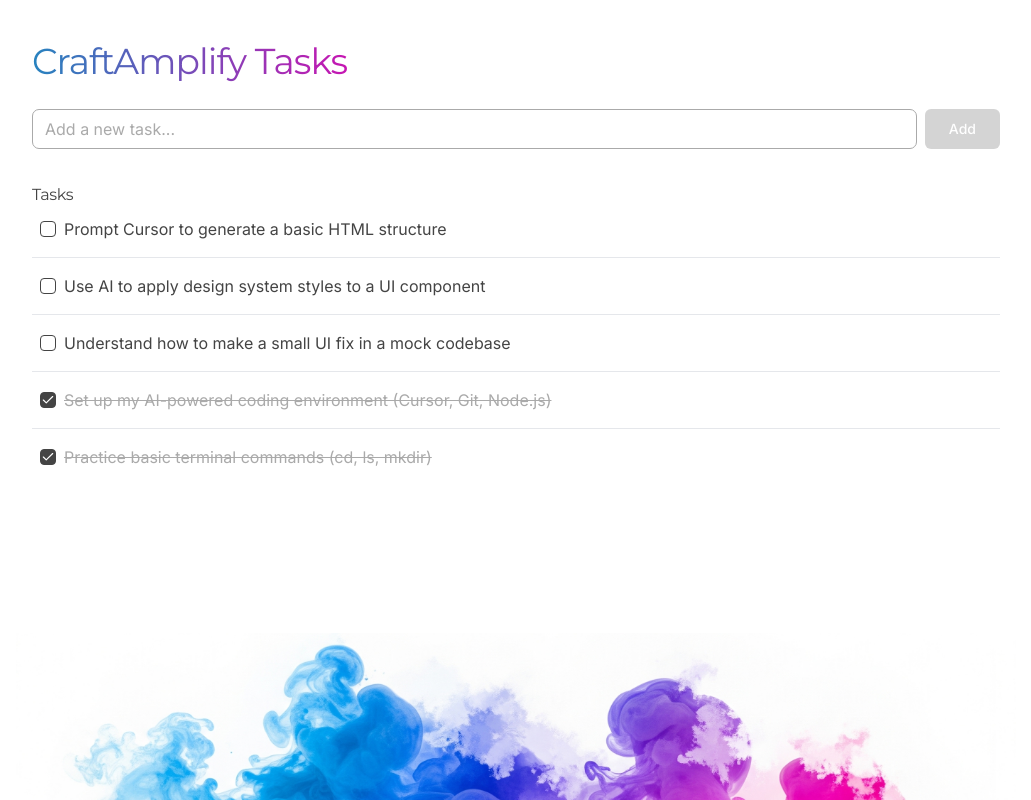
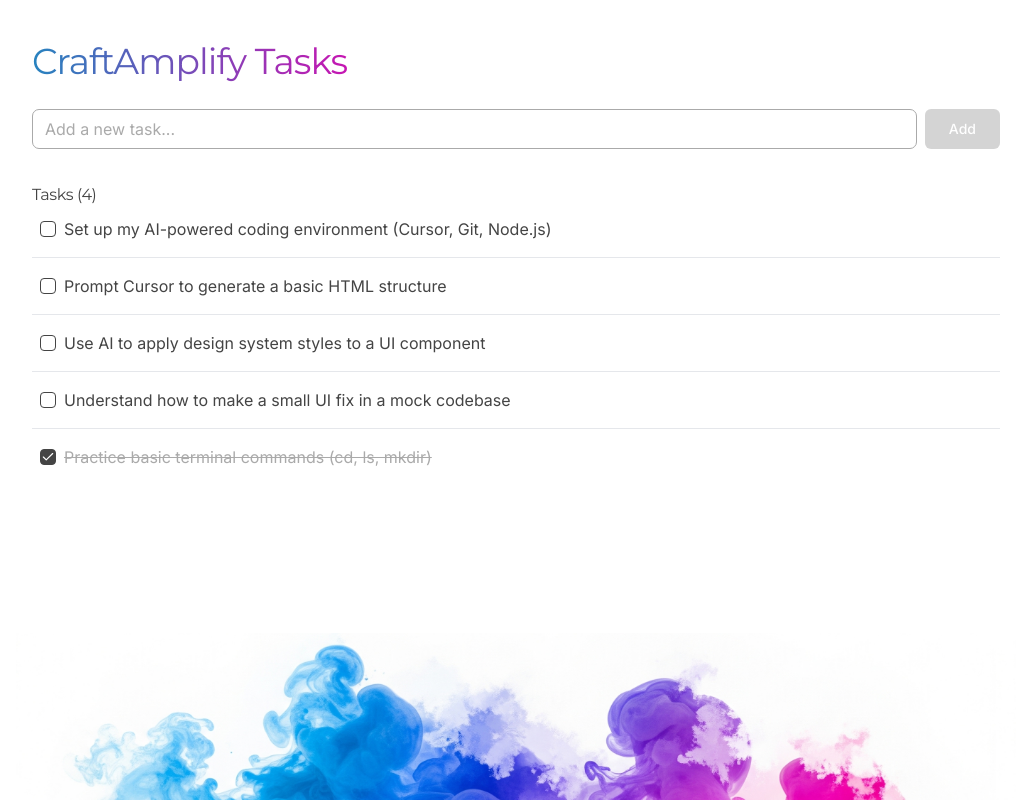
Before and after one commit to CraftAmplify/craftamplify-task-app, a React (Vite) app: page / in a window 1280 px wide. Shown: the whole page, without its empty margins (124-1155 px from the left). Built offline with nearby package versions, Linux system fonts and the light colour scheme; data requests are answered from the project's data file.

Commit message:
feat: show open task count in header
- Display count of incomplete tasks

```diff
--- a/db.json
+++ b/db.json
@@ -3,7 +3,7 @@
     {
       "id": "1",
       "text": "Set up my AI-powered coding environment (Cursor, Git, Node.js)",
-      "completed": true
+      "completed": false
     },
     {
       "id": "2",
--- a/src/App.tsx
+++ b/src/App.tsx
@@ -276,6 +276,7 @@
   }
 
   const orderedTasks = reorderTasks(tasks)
+  const openTaskCount = tasks.filter(t => !t.completed).length
 
   return (
     <div className="bg-white min-h-screen font-inter">
@@ -303,7 +304,7 @@
           {/* Tasks Section */}
       <div>
             <h2>
-              Tasks
+              Tasks{openTaskCount > 0 && ` (${openTaskCount})`}
             </h2>
 
             {/* Tasks List */}
```
